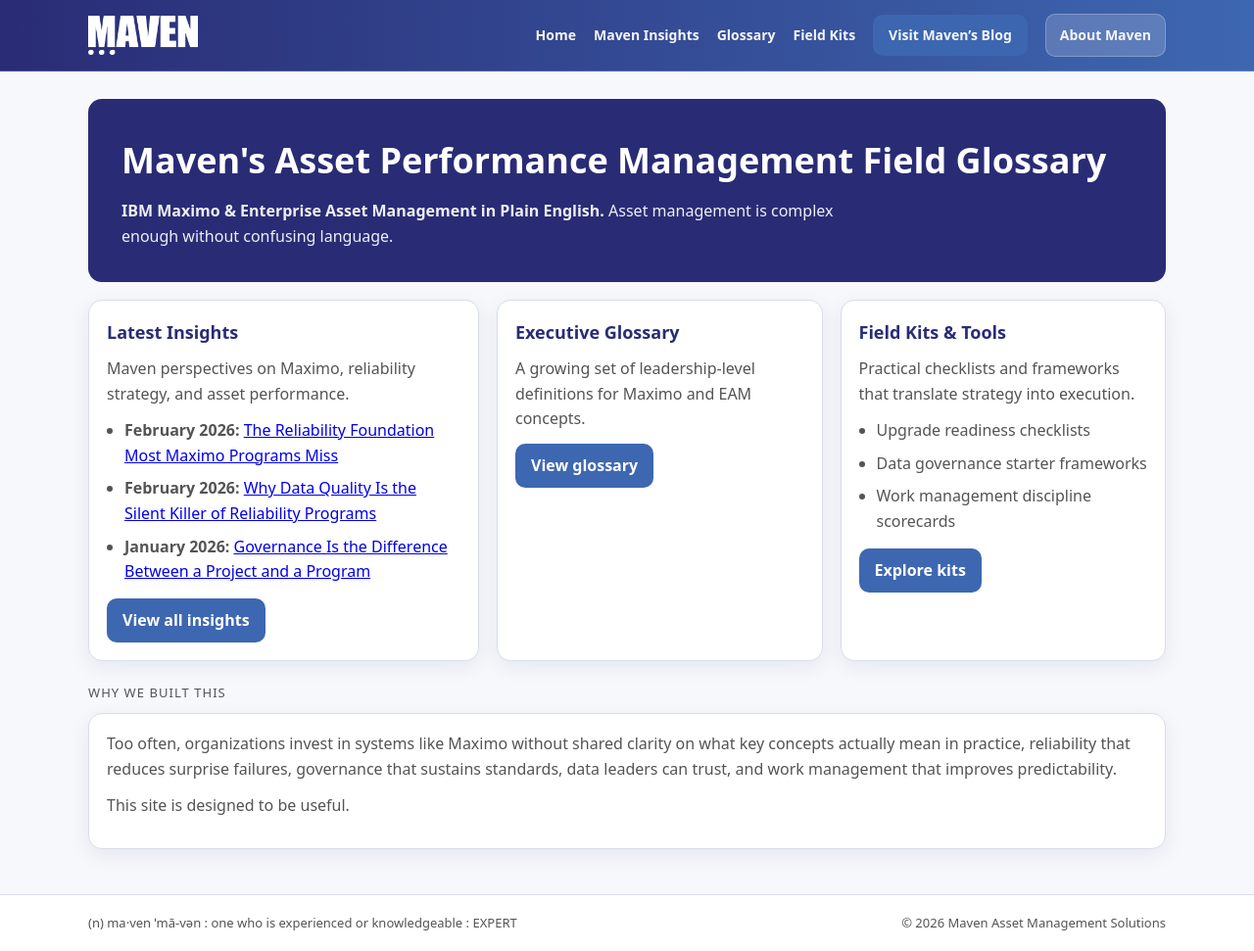
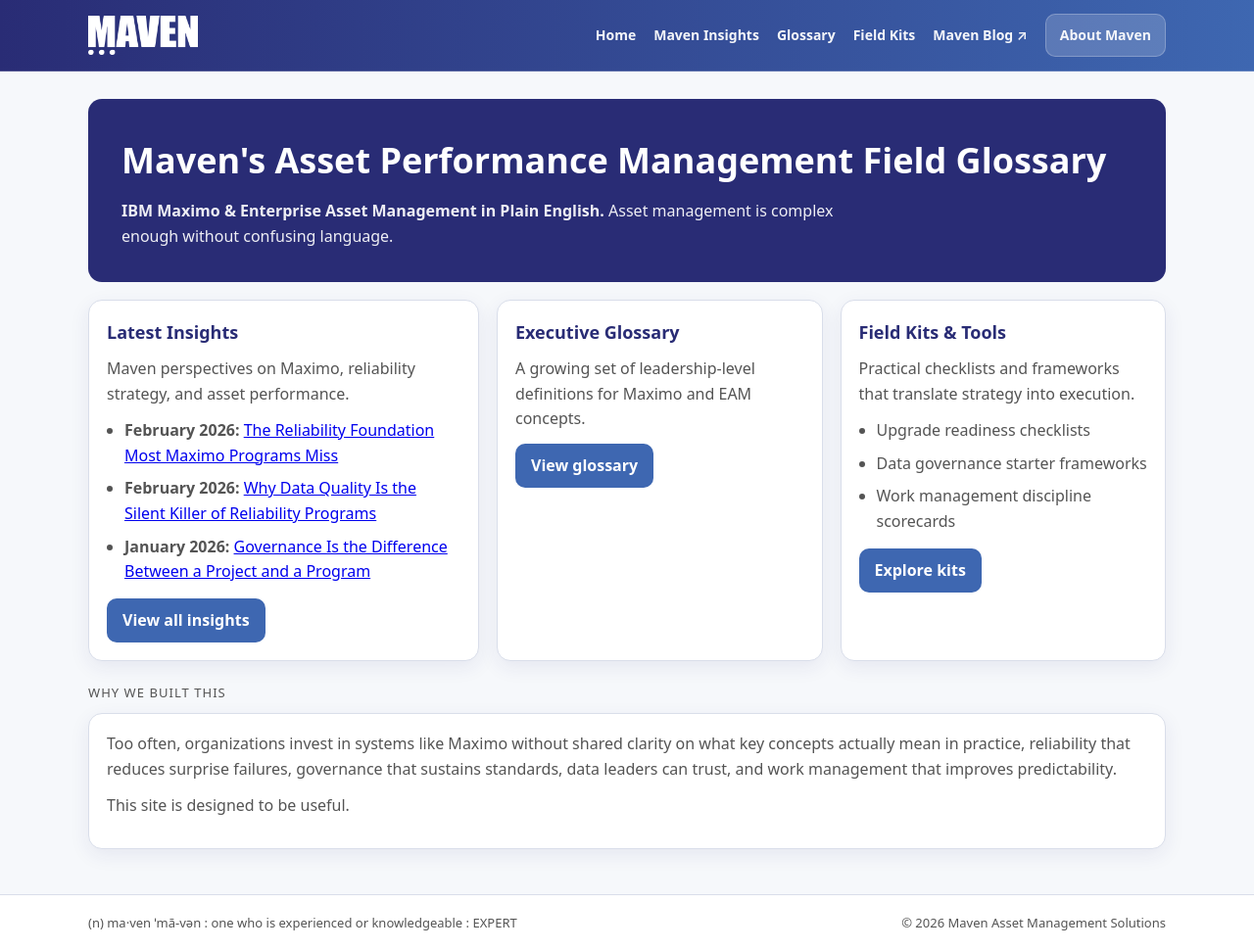
Before and after one commit to Maven-Asset-Management-Insights/content, a Jekyll site: the page built from index.md, in a window 1280 px wide. Shown: the whole page at 98% size. Built offline with Jekyll 4.4.1, drawn with Linux system fonts in a browser that asks for light colours.

Commit message:
Update default.html

```diff
--- a/_layouts/default.html
+++ b/_layouts/default.html
@@ -30,8 +30,8 @@
         <a href="{{ "/maven-insights" | relative_url }}">Maven Insights</a>
         <a href="{{ "/glossary" | relative_url }}">Glossary</a>
         <a href="{{ "/field-kits" | relative_url }}">Field Kits</a>
-        <a class="button" href="https://www.mavenasset.com/learn/blog/" target="_blank" rel="noopener">Visit Maven’s Blog</a>
-      <a class="cta" href="https://www.mavenasset.com" target="_blank" rel="noopener">About Maven</a>
+        <a href="https://www.mavenasset.com/learn/blog/" target="_blank" rel="noopener">Maven Blog ↗</a>
+        <a class="cta" href="https://www.mavenasset.com" target="_blank" rel="noopener">About Maven</a>
       </nav>
 
       </div>
```
